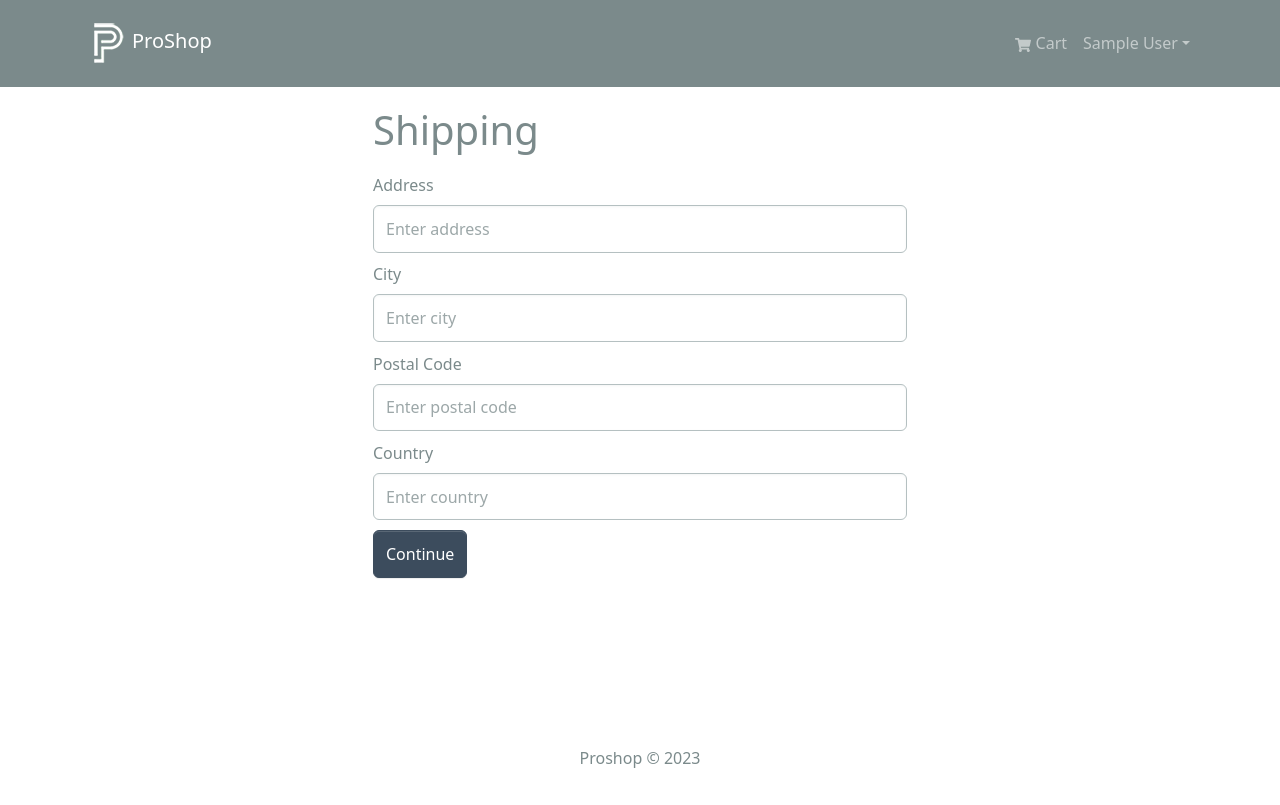
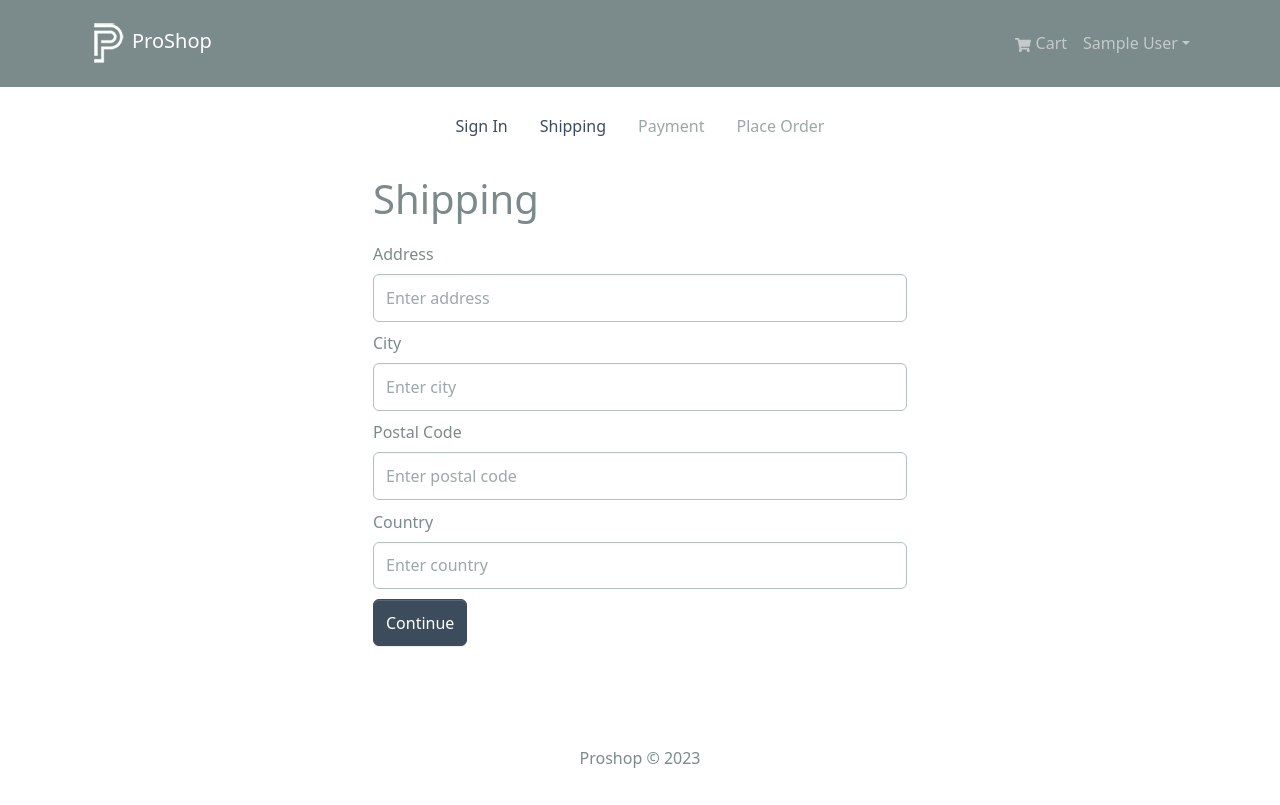
Before and after one commit to kakiche6/proshop-v2, a React (Create React App) app in the folder frontend/: page /shipping in a window 1280 px wide. Built offline with nearby package versions, Linux system fonts and the light colour scheme; sample sign-in values are in the browser's storage.

Commit message:
Checkout steps component

```diff
--- /dev/null
+++ b/frontend/src/components/CheckoutSteps.jsx
@@ -0,0 +1,51 @@
+import React from "react";
+import { Nav } from "react-bootstrap";
+import { LinkContainer } from "react-router-bootstrap";
+
+const CheckoutSteps = ({ step1, step2, step3, step4 }) => {
+  return (
+    <Nav className='justify-content-center mb-4'>
+      <Nav.Item>
+        {step1 ? (
+          <LinkContainer to='/login'>
+            <Nav.Link>Sign In</Nav.Link>
+          </LinkContainer>
+        ) : (
+          <Nav.Link disabled>Sign In</Nav.Link>
+        )}
+      </Nav.Item>
+
+      <Nav.Item>
+        {step2 ? (
+          <LinkContainer to='/shipping'>
+            <Nav.Link>Shipping</Nav.Link>
+          </LinkContainer>
+        ) : (
+          <Nav.Link disabled>Shipping</Nav.Link>
+        )}
+      </Nav.Item>
+
+      <Nav.Item>
+        {step3 ? (
+          <LinkContainer to='/payment'>
+            <Nav.Link>Payment</Nav.Link>
+          </LinkContainer>
+        ) : (
+          <Nav.Link disabled>Payment</Nav.Link>
+        )}
+      </Nav.Item>
+
+      <Nav.Item>
+        {step4 ? (
+          <LinkContainer to='/placeorder'>
+            <Nav.Link>Place Order</Nav.Link>
+          </LinkContainer>
+        ) : (
+          <Nav.Link disabled>Place Order</Nav.Link>
+        )}
+      </Nav.Item>
+    </Nav>
+  );
+};
+
+export default CheckoutSteps;
--- a/frontend/src/screens/ShippingScreen.jsx
+++ b/frontend/src/screens/ShippingScreen.jsx
@@ -4,6 +4,7 @@
 import { useNavigate } from "react-router-dom";
 import FormContainer from "../components/FormContainer";
 import { saveShippingAddress } from "../slices/cartSlice";
+import CheckoutSteps from "../components/CheckoutSteps";
 
 const ShippingScreen = () => {
   const cart = useSelector(state => state.cart);
@@ -27,6 +28,7 @@
 
   return (
     <FormContainer>
+      <CheckoutSteps step1 step2 />
       <h1>Shipping</h1>
       <Form onSubmit={submitHandler}>
         <Form.Group className='my-2' controlId='address'>
```
